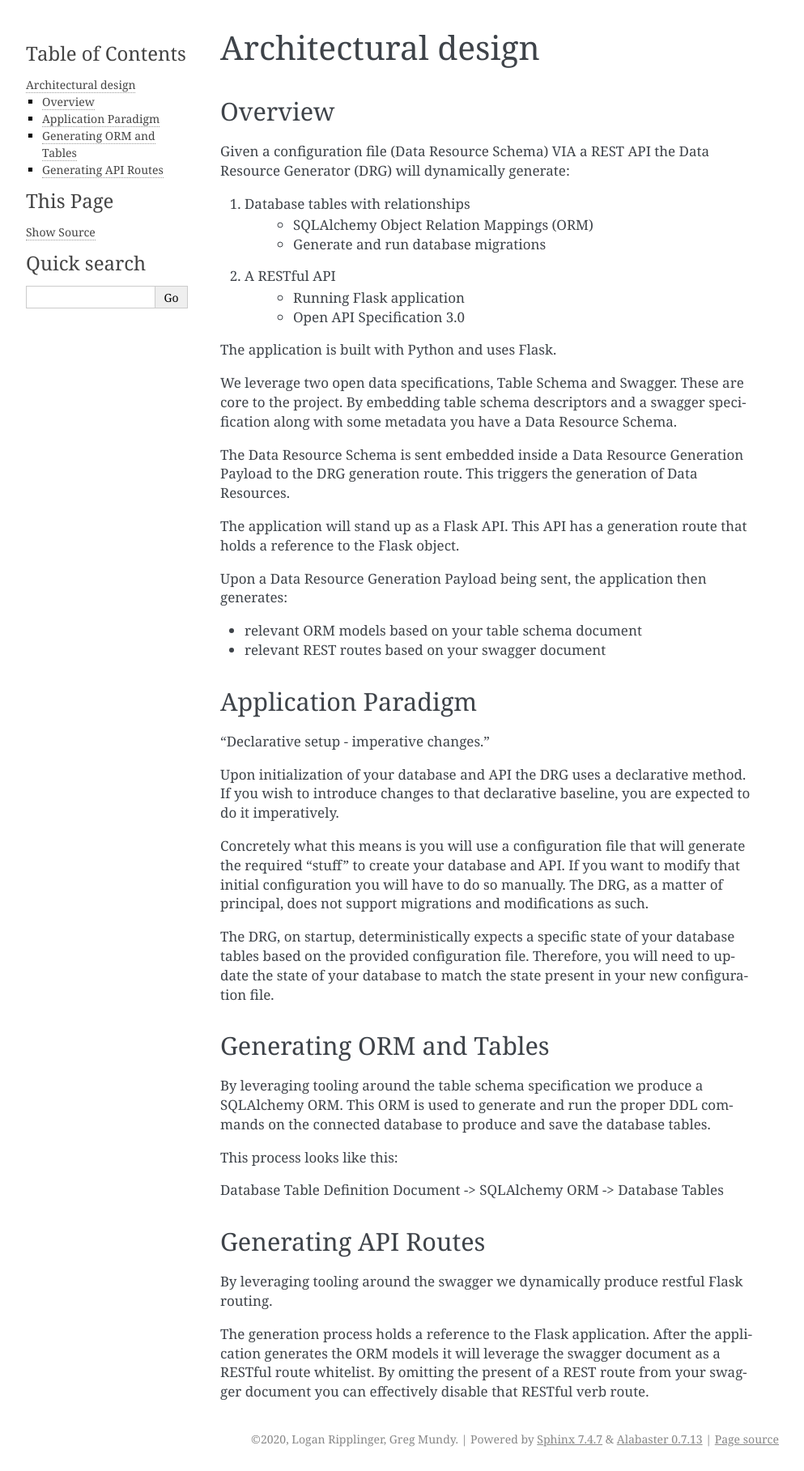
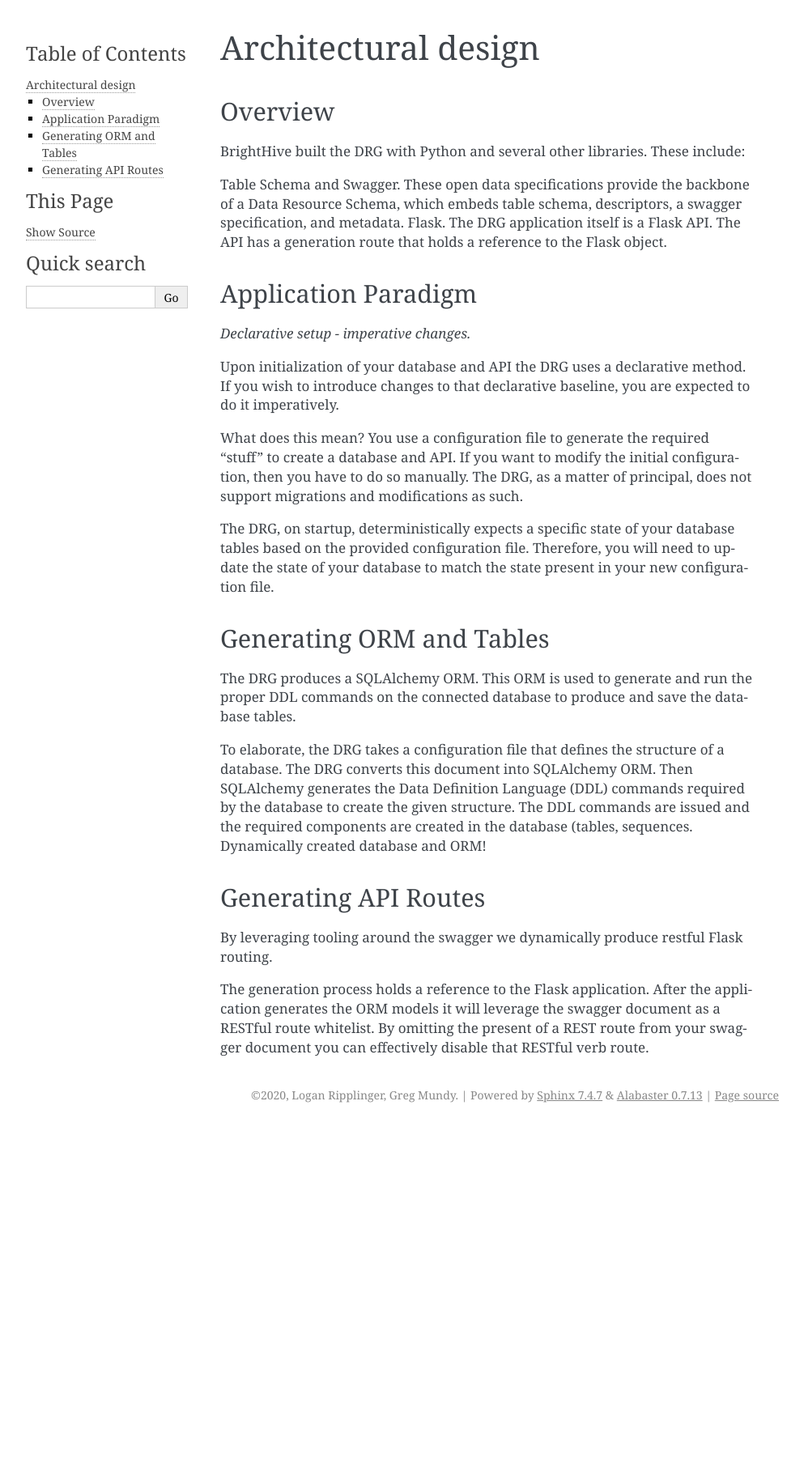
Before and after one commit to brighthive/data-resource-generator, a Sphinx documentation site: the page built from docs/source/architectural_design.rst, in a window 1280 px wide. Shown: the whole page at 81% size, without its empty margins (148-1141 px from the left). Built offline with Sphinx 7.4.7, drawn with Linux system fonts in a browser that asks for light colours; after the commit the page ends 1392 px from its top, so only the background shows below that.

Commit message:
regina pr review changes

```diff
--- a/docs/source/architectural_design.rst
+++ b/docs/source/architectural_design.rst
@@ -1,50 +1,33 @@
+.. _drg-arch:
+
 Architectural design
 ====================
 
 Overview
 --------
 
-Given a configuration file (Data Resource Schema) VIA a REST API the Data Resource Generator (DRG) will dynamically generate:
+BrightHive built the DRG with Python and several other libraries. These include:
 
-#. Database tables with relationships
-    * SQLAlchemy Object Relation Mappings (ORM)
-    * Generate and run database migrations
-#. A RESTful API
-    * Running Flask application
-    * Open API Specification 3.0
-
-The application is built with Python and uses Flask.
-
-We leverage two open data specifications, Table Schema and Swagger. These are core to the project. By embedding table schema descriptors and a swagger specification along with some metadata you have a Data Resource Schema.
-
-The Data Resource Schema is sent embedded inside a Data Resource Generation Payload to the DRG generation route. This triggers the generation of Data Resources.
-
-The application will stand up as a Flask API. This API has a generation route that holds a reference to the Flask object.
-
-Upon a Data Resource Generation Payload being sent, the application then generates:
-
-* relevant ORM models based on your table schema document
-* relevant REST routes based on your swagger document
+Table Schema and Swagger. These open data specifications provide the backbone of a Data Resource Schema, which embeds table schema, descriptors, a swagger specification, and metadata.
+Flask. The DRG application itself is a Flask API. The API has a generation route that holds a reference to the Flask object.
 
 Application Paradigm
 --------------------
 
-"Declarative setup - imperative changes."
+*Declarative setup - imperative changes.*
 
 Upon initialization of your database and API the DRG uses a declarative method. If you wish to introduce changes to that declarative baseline, you are expected to do it imperatively.
 
-Concretely what this means is you will use a configuration file that will generate the required "stuff" to create your database and API. If you want to modify that initial configuration you will have to do so manually. The DRG, as a matter of principal, does not support migrations and modifications as such.
+What does this mean? You use a configuration file to generate the required "stuff" to create a database and API. If you want to modify the initial configuration, then you have to do so manually. The DRG, as a matter of principal, does not support migrations and modifications as such.
 
 The DRG, on startup, deterministically expects a specific state of your database tables based on the provided configuration file. Therefore, you will need to update the state of your database to match the state present in your new configuration file.
 
 Generating ORM and Tables
 -------------------------
 
-By leveraging tooling around the table schema specification we produce a SQLAlchemy ORM. This ORM is used to generate and run the proper DDL commands on the connected database to produce and save the database tables.
+The DRG produces a SQLAlchemy ORM. This ORM is used to generate and run the proper DDL commands on the connected database to produce and save the database tables.
 
-This process looks like this:
-
-Database Table Definition Document -> SQLAlchemy ORM -> Database Tables
+To elaborate, the DRG takes a configuration file that defines the structure of a database. The DRG converts this document into SQLAlchemy ORM. Then SQLAlchemy generates the Data Definition Language (DDL) commands required by the database to create the given structure. The DDL commands are issued and the required components are created in the database (tables, sequences. Dynamically created database and ORM!
 
 Generating API Routes
 ---------------------
--- a/docs/source/index.rst
+++ b/docs/source/index.rst
@@ -6,10 +6,10 @@ Welcome to Data Resource Generator's documentation!
    :caption: Contents:
 
    getting_started
+   references/running
    use_cases
    architectural_design
    basic_usage
-   references/running
    in_prod_usage
    references/configuration
    references/data_resource_schema
```
Also changed, not shown: docs/source/getting_started.rst (+23 -15 lines), docs/source/references/running.rst (+20 -5 lines), docs/source/use_cases.rst (+7 -6 lines).
